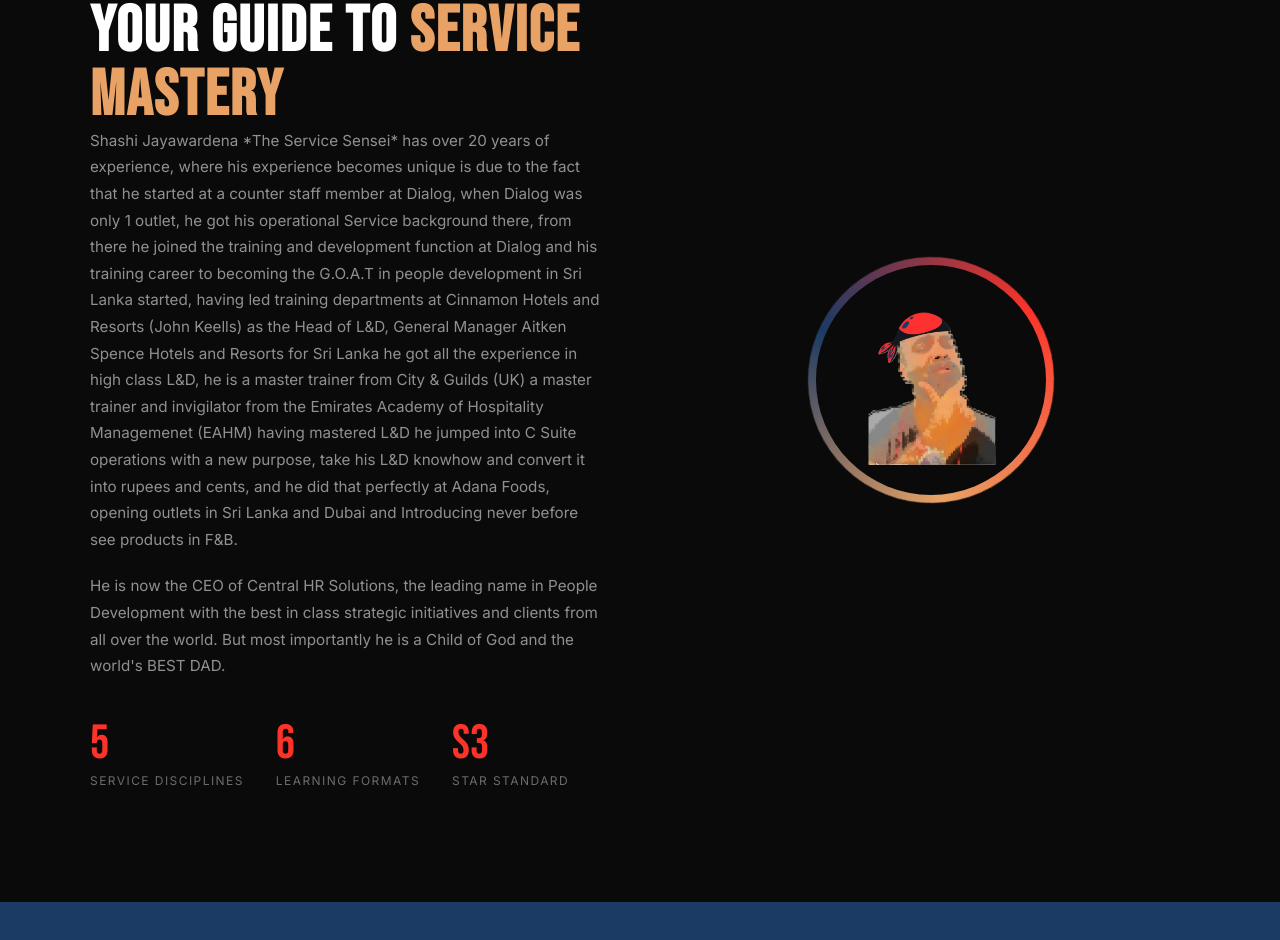
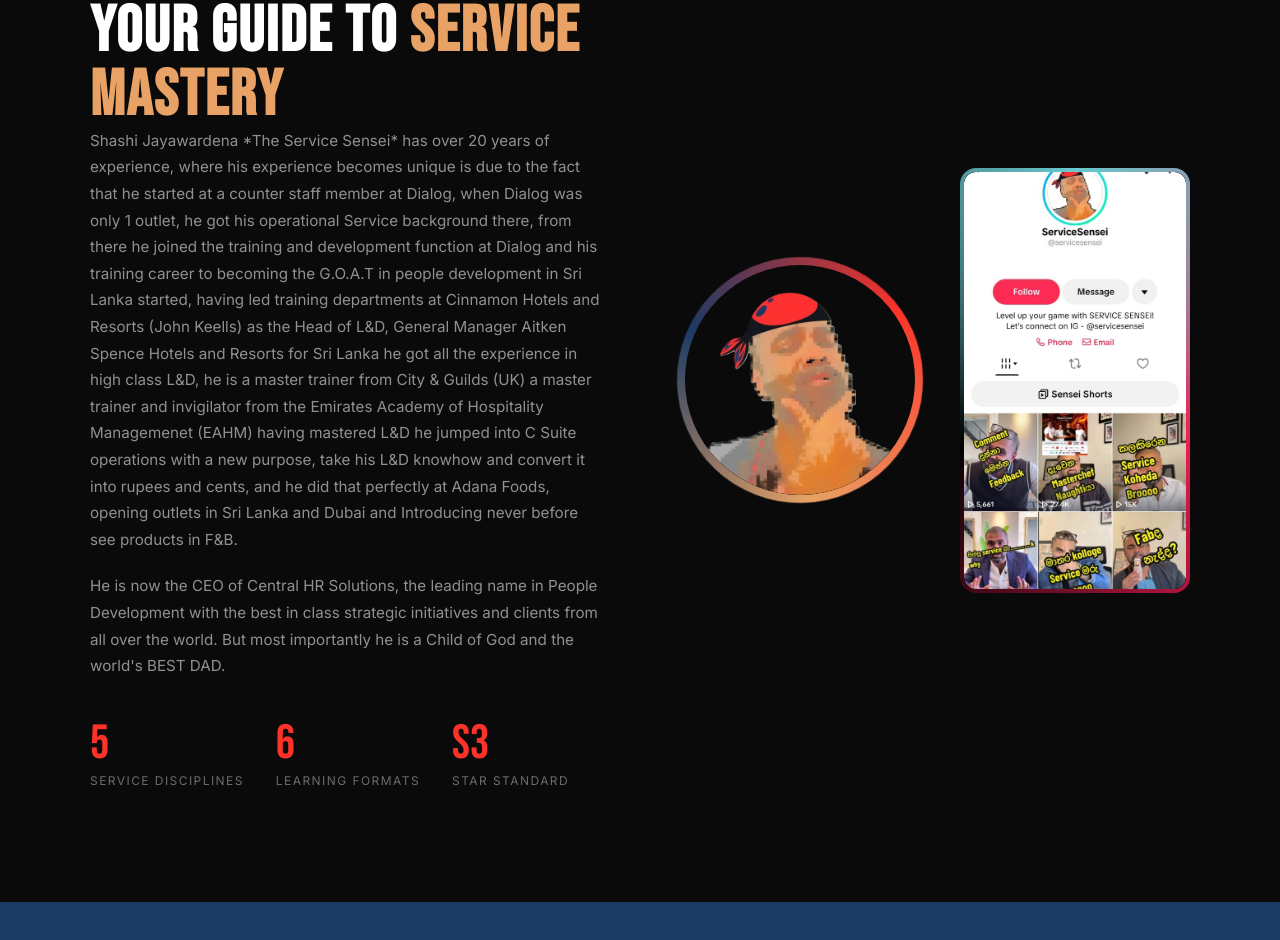
Before and after one commit to kevin-denny/CentralHR, a Next.js app: page /service-sensei in a window 1280 px wide. Shown: the part 1097-2037 px from the top of the page. Built offline with nearby package versions, Linux system fonts and the light colour scheme.

Commit message:
no message

```diff
--- a/app/service-sensei/page.js
+++ b/app/service-sensei/page.js
@@ -307,8 +307,32 @@
                     position: relative; z-index: 1;
                     width: 230px; height: 230px; border-radius: 50%;
                     background: #0a0a0a; display: flex; align-items: center; justify-content: center;
+                    overflow: hidden;
                 }
                 @keyframes spin { to { transform: rotate(360deg); } }
+
+                .ss-intro-images {
+                    display: flex; gap: 2rem; align-items: center; justify-content: center;
+                    flex-wrap: wrap; margin: 0 auto;
+                }
+                .ss-tiktok-link {
+                    display: block; width: 230px; height: 425px; /* match image height */
+                    border-radius: 16px;
+                    position: relative; overflow: hidden;
+                    border: 4px solid transparent;
+                    background: linear-gradient(#0a0a0a, #0a0a0a) padding-box,
+                                conic-gradient(#69C9D0, #EE1D52, #010101, #69C9D0) border-box;
+                    transition: transform 0.3s ease, box-shadow 0.3s ease;
+                }
+                .ss-tiktok-link:hover {
+                    transform: translateY(-5px) scale(1.02);
+                    box-shadow: 0 10px 30px rgba(238, 29, 82, 0.4);
+                }
+                .ss-tiktok-img-inner {
+                    width: 100%; height: 100%; border-radius: 12px;
+                    overflow: hidden; background: #0a0a0a;
+                    display: flex; align-items: center; justify-content: center;
+                }
 
                 /* ─── PURPOSE ─── */
                 .ss-purpose-bg { background: #1b3a64; }
@@ -661,16 +685,35 @@
                                 </div>
                             </div>
                             <div className={`ss-anim-right d2 ${visible['intro'] ? 'visible' : ''}`}>
-                                <div className="ss-logo-ring">
-                                    <div className="ss-logo-inner">
-                                        <Image
-                                            src="/ss.webp"
-                                            alt="Service Sensei Logo"
-                                            width={170}
-                                            height={170}
-                                            style={{ objectFit: 'contain' }}
-                                        />
+                                <div className="ss-intro-images">
+                                    <div className="ss-logo-ring">
+                                        <div className="ss-logo-inner">
+                                            <Image
+                                                src="/ss.png"
+                                                alt="Service Sensei Logo"
+                                                width={230}
+                                                height={230}
+                                                style={{ objectFit: 'cover', width: '100%', height: '100%', borderRadius: '50%' }}
+                                            />
+                                        </div>
                                     </div>
+                                    <a
+                                        href="https://www.tiktok.com/@servicesensei"
+                                        target="_blank"
+                                        rel="noopener noreferrer"
+                                        className="ss-tiktok-link"
+                                        title="Follow Service Sensei on TikTok"
+                                    >
+                                        <div className="ss-tiktok-img-inner">
+                                            <Image
+                                                src="/images/sstiktok.jpeg"
+                                                alt="Service Sensei TikTok"
+                                                width={230}
+                                                height={425}
+                                                style={{ objectFit: 'cover', borderRadius: '12px' }}
+                                            />
+                                        </div>
+                                    </a>
                                 </div>
                             </div>
                         </div>
```
Also changed, not shown: public/images/sstiktok.jpeg (added), public/ss.png (added).
